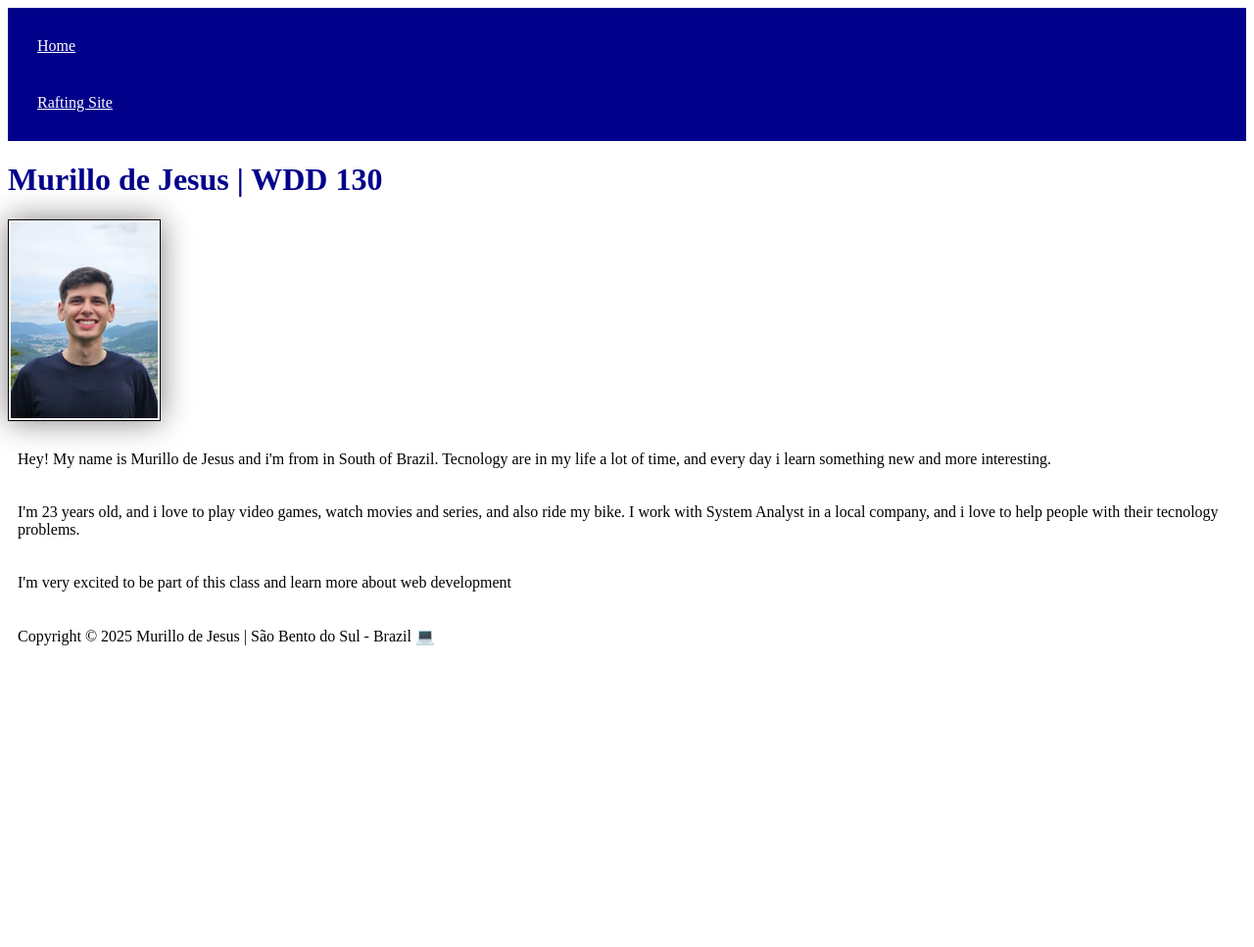
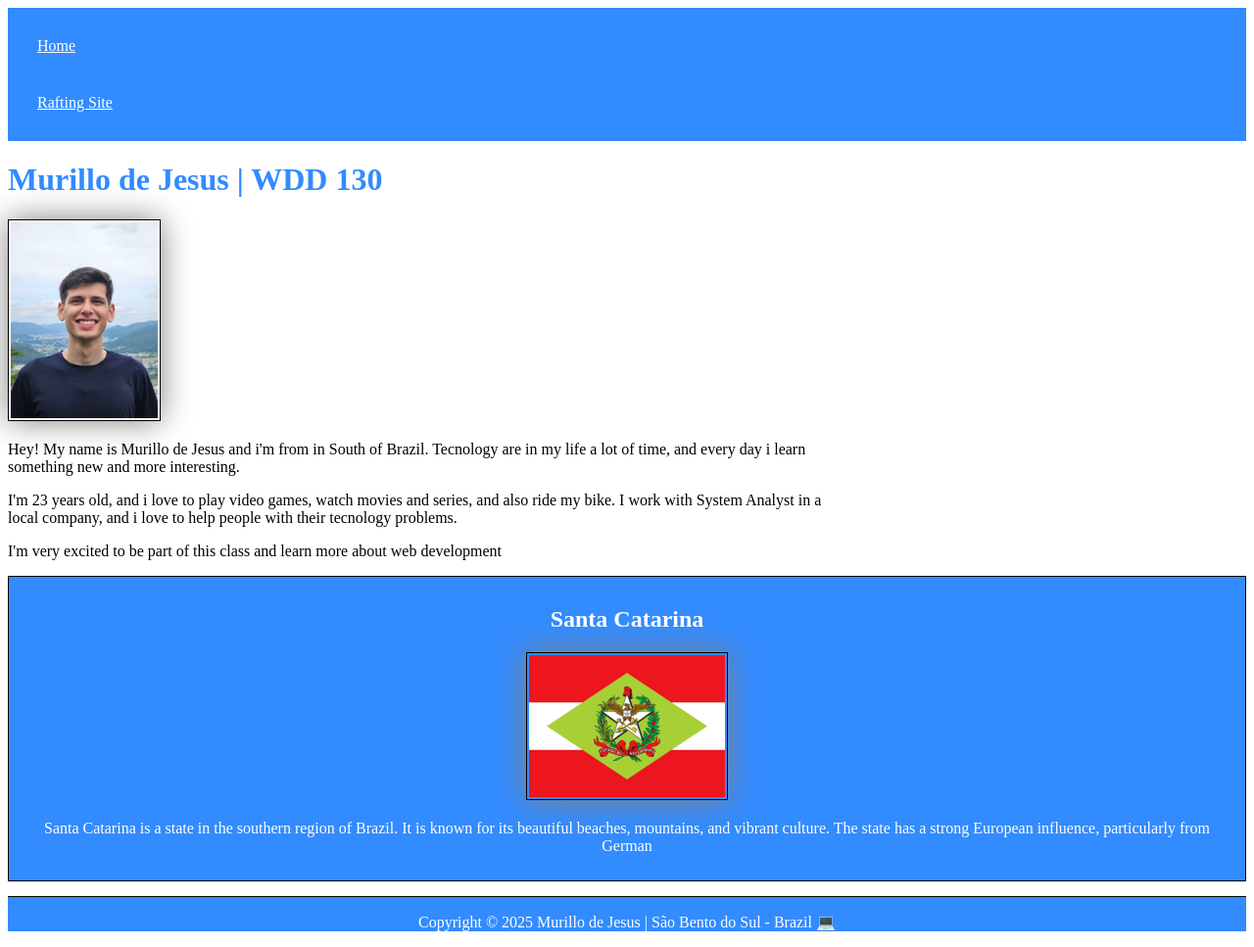
Before and after one commit to murillodejesus/wdd130, a plain HTML site: page index.html in a window 1280 px wide. Shown: the whole page at 98% size. Before the commit the page ends 800 px from the top, so only its background shows below. Drawn offline with Linux system fonts and the light colour scheme.

Commit message:
Apllication of the week activity

```diff
--- a/index.html
+++ b/index.html
@@ -3,6 +3,8 @@
     <head>
         <meta charset="UTF-8">
         <meta name="viewport" content="width=device-width, initial-scale=1.0">
+        <meta description="This is my personal website for WDD 130 class">
+        <meta name="author" content="Murillo de Jesus">
         <title>Murillo de Jesus | WDD 130</title>
         <link rel="stylesheet" href="styles/styles.css">
     </head>
@@ -20,6 +22,11 @@
             <p>I'm 23 years old, and i love to play video games, watch movies and series, and also ride my bike. I work with System Analyst in a local company, and i love to help people with their tecnology problems.</p>
             <p>I'm very excited to be part of this class and learn more about web development</p>
         </main>
+        <aside>
+            <h2>Santa Catarina</h2>
+            <img src="images/santa_catarina.jpg" alt="Santa Catarina" width="300">
+            <p>Santa Catarina is a state in the southern region of Brazil. It is known for its beautiful beaches, mountains, and vibrant culture. The state has a strong European influence, particularly from German
+        </aside>
         <footer>
             <p>Copyright © 2025 Murillo de Jesus | São Bento do Sul - Brazil 💻</p>
         </footer>
--- a/styles/styles.css
+++ b/styles/styles.css
@@ -1,5 +1,5 @@
 nav {
-    background-color: darkblue;
+    background-color: rgb(50, 139, 255);
     padding: 10px;
 }
 nav a {
@@ -8,7 +8,7 @@ nav a {
     padding: 20px;
 }
 h1 {
-    color: darkblue;
+    color: rgb(50, 139, 255);
 }
 img {
     width: 150px;
@@ -18,5 +18,46 @@ img {
     box-shadow: 0 0 30px gray
 }
 p {
+    padding: 0;
+}
+main {
+    max-width: 840px;
+}
+aside {
+    width: auto;
+    margin:auto;
+    border: 1px solid black;
     padding: 10px;
+    background-color: rgb(50, 139, 255);
+    color: white;
+    text-align: center;
 }
+
+aside img {
+    width: 200px;
+    height: auto;
+    border: 1px solid black;
+    padding: 2px;
+    box-shadow: 0 0 30px gray
+}
+
+main img {
+    width: 150px;
+    height: auto;
+    border: 1px solid black;
+    padding: 2px;
+    box-shadow: 0 0 30px gray
+
+}
+
+footer {
+    margin-top: 15px;
+    border-top: 1px solid #000;
+    text-align: center;
+    background-color: rgb(50, 139, 255);
+}
+
+footer p {
+    color: white;
+    text-align: center;
+}
```
Also changed, not shown: images/santa_catarina.jpg (added).
